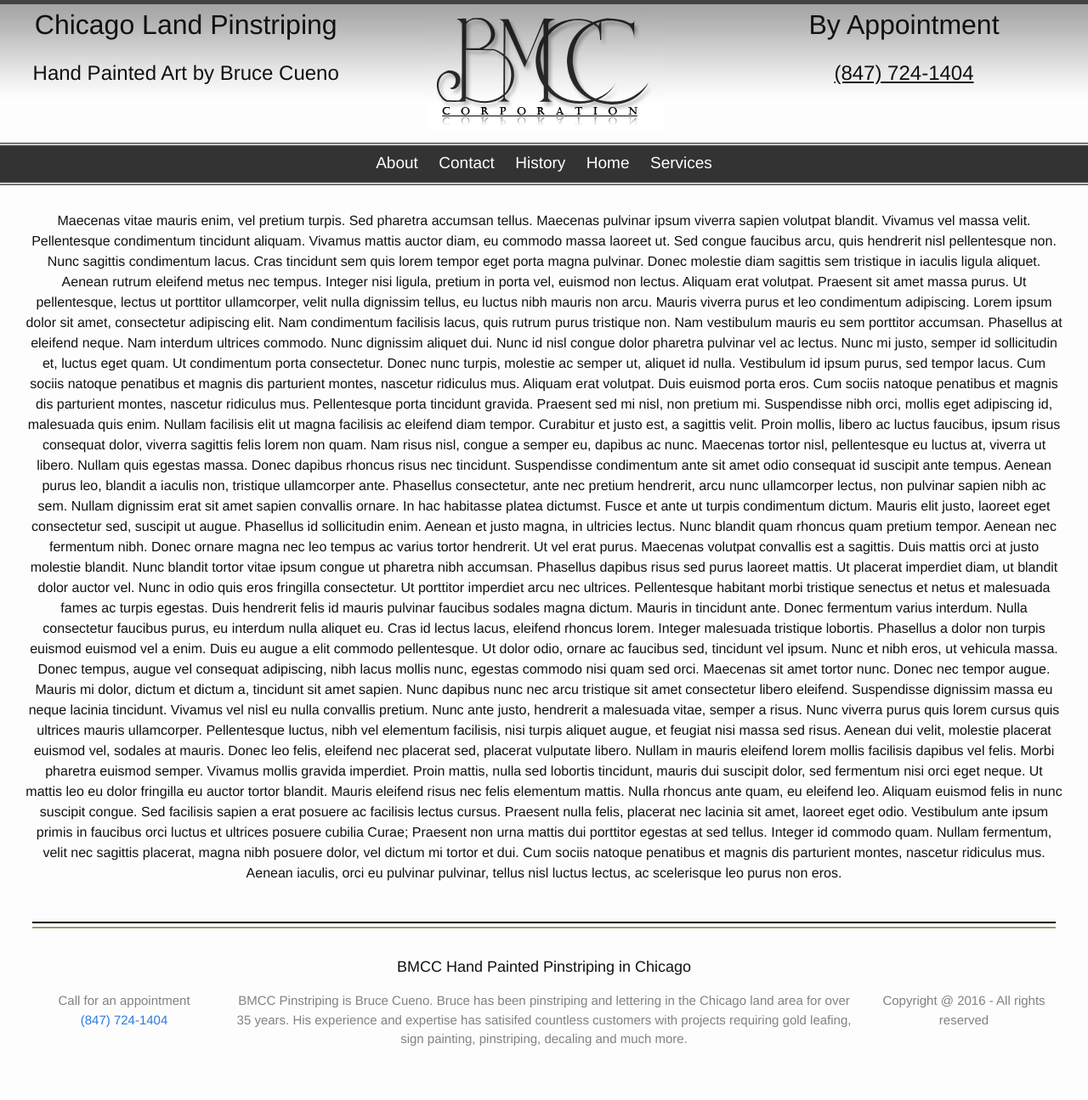
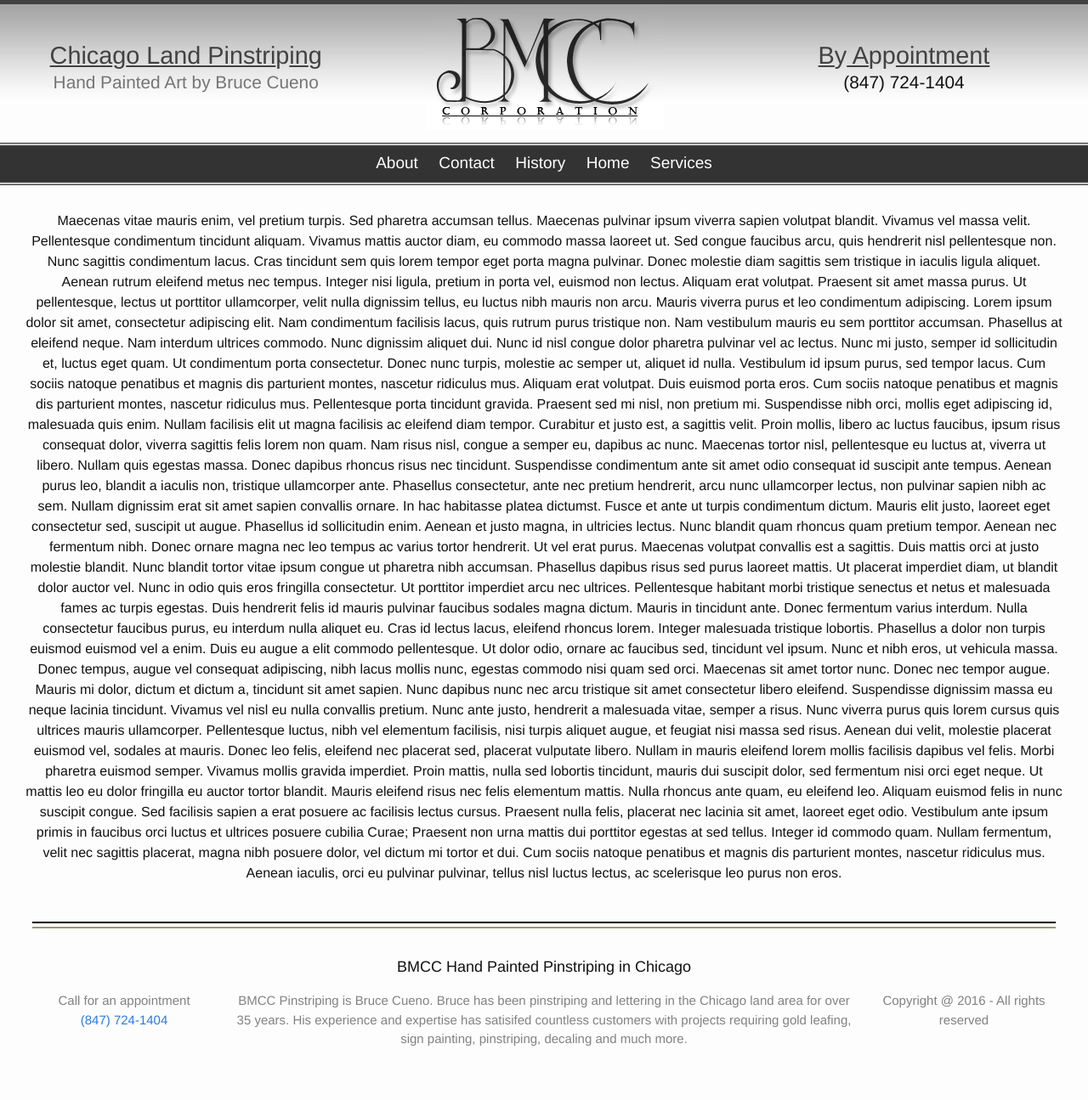
Before and after one commit to michaelcueno/bmccpinstriping.com, a Jekyll site: the page built from index.html, in a window 1280 px wide. Shown: the whole page at 85% size. Built offline with Jekyll 4.4.1, drawn with Linux system fonts in a browser that asks for light colours.

Commit message:
Layout touchups

```diff
--- a/_includes/header.html
+++ b/_includes/header.html
@@ -2,14 +2,14 @@
 
   <div class="header-wrapper">
     <div class="header-col-side">
-      <h1>Chicago Land Pinstriping</h1>
+      <h1><span>Chica</span>g<span>o Land Pinstri</span>p<span>in</span>g</h1>
       <h2>Hand Painted Art by Bruce Cueno</h2>
     </div>
     <div class="header-col">
       <img class="center-img" src="/images/logo.gif">
     </div>
     <div class="header-col-side">
-      <h1>By Appointment</h1>
+      <h1><span>B</span>y<span> A</span>pp<span>ointment</span></h1>
       <h2><a class="no-style"><href src="tel:(847)7241404">(847) 724-1404</href></a></h2>
     </div>
   </div>
--- a/_sass/_base.scss
+++ b/_sass/_base.scss
@@ -22,6 +22,20 @@ hr.stripe {
     padding: 0;
     border: none;
     text-align: center;
+}
+
+.header-col-side h1 {
+    color: $header-dark-grey-color;
+    font-size: $h1-header-size;
+}
+
+.header-col-side span {
+    text-decoration: underline;
+}
+
+.header-col-side h2 {
+    color: $header-grey-color;
+    font-size: $h2-header-size;
 }
 
 /**
@@ -124,7 +138,6 @@ a {
 
 a.no-style {
     color: $text-color;
-    text-decoration: underline;
 }
 
 
@@ -200,6 +213,11 @@ pre {
     text-align:left;
 }
 
+.page-content h1 {
+    font-family: Artbrush;
+    font-size:2em;
+}
+
 /**
  * Header Wrapper
  */
--- a/_sass/_layout.scss
+++ b/_sass/_layout.scss
@@ -20,6 +20,9 @@
 }
 
 .header-col-side {
+    line-height: .7;
+    margin-top:50px;
+    vertical-align: middle;
     float: left;
     text-align: center;
     margin-bottom: $spacing-unit / 2;
@@ -27,6 +30,8 @@
     width: -webkit-calc(33% - (#{$spacing-unit} / 2));
     width:         calc(33% - (#{$spacing-unit} / 2));
 }
+
+
 
 @include media-query($on-palm) {
     .header-col {
--- a/css/main.scss
+++ b/css/main.scss
@@ -20,8 +20,12 @@ $background-color: #fdfdfd;
 $brand-color:      #2a7ae2;
 
 $grey-color:       #828282;
+$header-grey-color:            #757575;
+$header-dark-grey-color:       #424242;
 $grey-color-light: lighten($grey-color, 40%);
 $grey-color-dark:  darken($grey-color, 25%);
+$h1-header-size:   1.8em;
+$h2-header-size:   1.3em;
 
 // Width of the content area
 $header-width:     1000px;
```
